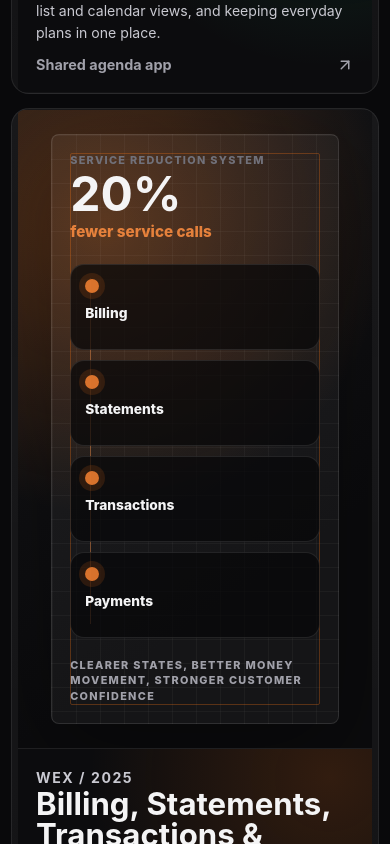
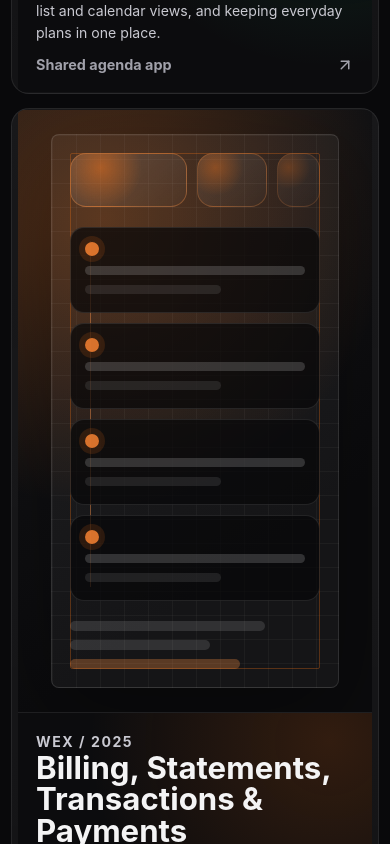
Before and after one commit to santiago2692/myportfolio, a React (Vite) app: page / in a window 390 px wide. Shown: the part 4580-5424 px from the top of the page. Built offline with nearby package versions, Linux system fonts and the light colour scheme.

Commit message:
Remove text from project visuals

```diff
--- a/src/main.jsx
+++ b/src/main.jsx
@@ -1386,10 +1386,6 @@ function ProjectVisual({ project }) {
     return (
       <div className={visualClassName.join(" ")}>
         <img src={project.previewImage} alt={project.previewAlt || `${project.title} product preview`} loading="lazy" />
-        <div className="project-image-overlay">
-          <span>{project.type}</span>
-          <strong>{project.title}</strong>
-        </div>
       </div>
     );
   }
@@ -1403,9 +1399,9 @@ function ProjectVisual({ project }) {
           <span />
         </div>
         <div className="screen-content">
-          <div className="screen-title">{project.title}</div>
           <div className="screen-row wide" />
           <div className="screen-row" />
+          <div className="screen-row short" />
           <div className="mini-grid">
             <span />
             <span />
@@ -1425,21 +1421,26 @@ function ProjectVisual({ project }) {
 
 function WexCaseVisual({ visual }) {
   return (
-    <div className="case-visual">
-      <div className="case-visual-header">
-        <span>{visual.label}</span>
-        <strong>{visual.metric}</strong>
-        <p>{visual.metricLabel}</p>
-      </div>
-      <div className="case-map">
+    <div className="case-visual" aria-label={`${visual.label}: ${visual.metric} ${visual.metricLabel}`}>
+      <div className="case-visual-header" aria-hidden="true">
+        <span />
+        <span />
+        <span />
+      </div>
+      <div className="case-map" aria-hidden="true">
         {visual.nodes.map((node, index) => (
           <div className="case-node" key={node} style={{ "--node-index": index }}>
             <span />
-            <p>{node}</p>
+            <i />
+            <i />
           </div>
         ))}
       </div>
-      <small>{visual.footer}</small>
+      <div className="case-visual-footer" aria-hidden="true">
+        <span />
+        <span />
+        <span />
+      </div>
     </div>
   );
 }
--- a/src/styles.css
+++ b/src/styles.css
@@ -1304,29 +1304,25 @@ button {
   position: relative;
   z-index: 1;
   display: grid;
-  gap: 5px;
-}
-
-.case-visual-header span,
-.case-visual small {
-  color: var(--faint);
-  font-size: 0.68rem;
-  font-weight: 850;
-  letter-spacing: 0.12em;
-  text-transform: uppercase;
-}
-
-.case-visual-header strong {
-  color: var(--text);
-  font-size: clamp(3rem, 7vw, 5.6rem);
-  line-height: 0.9;
-}
-
-.case-visual-header p {
-  margin: 0;
-  color: color-mix(in srgb, var(--accent) 72%, white 16%);
-  font-size: 0.95rem;
-  font-weight: 800;
+  grid-template-columns: 1.15fr 0.7fr 0.42fr;
+  gap: 10px;
+}
+
+.case-visual-header span {
+  height: clamp(54px, 8vw, 86px);
+  border: 1px solid color-mix(in srgb, var(--accent) 28%, rgba(255, 255, 255, 0.1));
+  border-radius: 16px;
+  background:
+    radial-gradient(circle at 26% 26%, color-mix(in srgb, var(--accent) 48%, transparent), transparent 44%),
+    linear-gradient(145deg, rgba(255, 255, 255, 0.12), rgba(255, 255, 255, 0.025));
+}
+
+.case-visual-header span:nth-child(2) {
+  opacity: 0.76;
+}
+
+.case-visual-header span:nth-child(3) {
+  opacity: 0.52;
 }
 
 .case-map {
@@ -1348,7 +1344,7 @@ button {
 .case-node {
   position: relative;
   display: grid;
-  gap: 12px;
+  gap: 10px;
   min-height: 86px;
   align-content: start;
   padding: 14px;
@@ -1365,54 +1361,43 @@ button {
   box-shadow: 0 0 0 6px color-mix(in srgb, var(--accent) 14%, transparent);
 }
 
-.case-node p {
-  margin: 0;
-  color: #f4f4f5;
-  font-size: 0.86rem;
-  font-weight: 760;
-  line-height: 1.25;
-}
-
-.case-visual small {
+.case-node i {
+  display: block;
+  height: 9px;
+  border-radius: 999px;
+  background: rgba(255, 255, 255, 0.16);
+}
+
+.case-node i:nth-of-type(2) {
+  width: 62%;
+  background: rgba(255, 255, 255, 0.09);
+}
+
+.case-visual-footer {
   position: relative;
   z-index: 1;
-  color: var(--muted);
-  line-height: 1.45;
-}
-
-.project-card .project-image-overlay {
-  display: none;
-}
-
-.project-image-overlay {
-  position: absolute;
-  right: 18px;
-  bottom: 18px;
-  left: 18px;
-  z-index: 1;
-  display: grid;
-  gap: 6px;
-  padding: 14px;
-  border: 1px solid rgba(255, 255, 255, 0.12);
-  border-radius: var(--radius);
-  background: rgba(6, 6, 8, 0.68);
-  box-shadow: 0 18px 50px rgba(0, 0, 0, 0.32);
-  backdrop-filter: blur(16px);
-}
-
-.project-image-overlay span {
-  color: color-mix(in srgb, var(--accent) 78%, white 12%);
-  font-size: 0.7rem;
-  font-weight: 850;
-  letter-spacing: 0.1em;
-  text-transform: uppercase;
-}
-
-.project-image-overlay strong {
-  color: var(--text);
-  font-size: clamp(1.1rem, 2vw, 1.65rem);
-  line-height: 1.1;
-  letter-spacing: 0;
+  display: grid;
+  gap: 9px;
+}
+
+.case-visual-footer span {
+  display: block;
+  height: 10px;
+  border-radius: 999px;
+  background: rgba(255, 255, 255, 0.12);
+}
+
+.case-visual-footer span:nth-child(1) {
+  width: 78%;
+}
+
+.case-visual-footer span:nth-child(2) {
+  width: 56%;
+}
+
+.case-visual-footer span:nth-child(3) {
+  width: 68%;
+  background: color-mix(in srgb, var(--accent) 24%, rgba(255, 255, 255, 0.08));
 }
 
 [data-accent="violet"] {
@@ -1486,17 +1471,6 @@ button {
   padding: 18px;
 }
 
-.screen-title {
-  width: fit-content;
-  max-width: 86%;
-  padding: 9px 12px;
-  border-radius: 999px;
-  background: color-mix(in srgb, var(--accent) 18%, transparent);
-  color: #fff;
-  font-size: 0.86rem;
-  font-weight: 800;
-}
-
 .screen-row {
   width: 56%;
   height: 14px;
@@ -1506,6 +1480,10 @@ button {
 
 .screen-row.wide {
   width: 88%;
+}
+
+.screen-row.short {
+  width: 38%;
 }
 
 .mini-grid {
@@ -2275,13 +2253,6 @@ button {
 
 .modal-hero .project-visual.has-product-image img {
   object-position: center;
-}
-
-.modal-hero .project-image-overlay {
-  display: grid;
-  right: 22px;
-  bottom: 22px;
-  left: 22px;
 }
 
 .modal-hero h2 {
@@ -3132,13 +3103,6 @@ button {
     min-height: 260px;
   }
 
-  .modal-hero .project-image-overlay {
-    right: 14px;
-    bottom: 14px;
-    left: 14px;
-    padding: 12px;
-  }
-
   .modal-hero h2 {
     margin-bottom: 16px;
     font-size: clamp(2.15rem, 11vw, 3.6rem);
```
Also changed, not shown: 4 other files (tests, documents, lock files or other folders).
